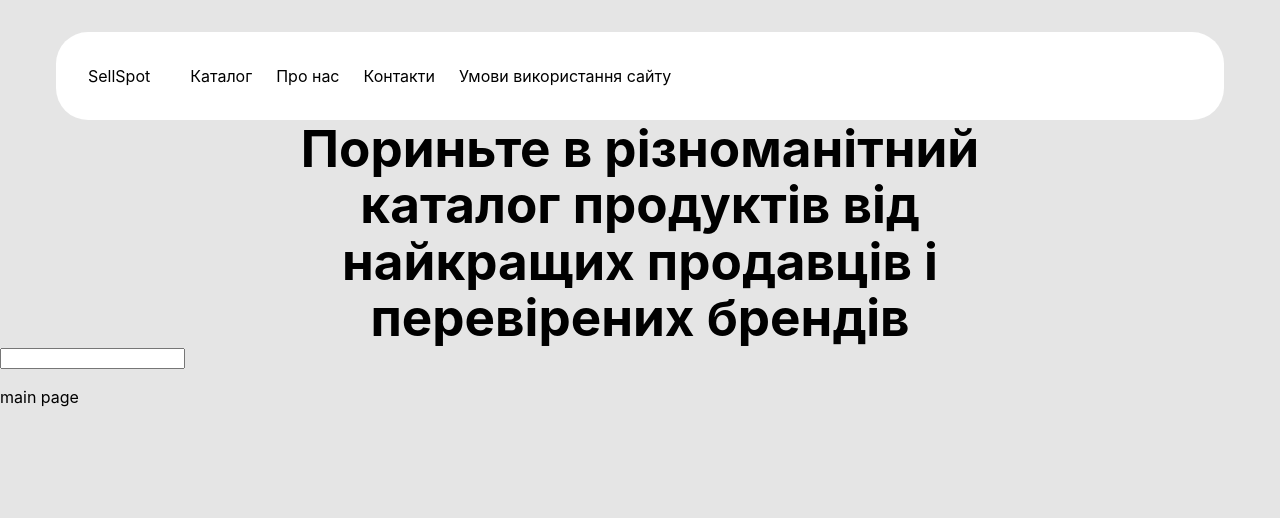
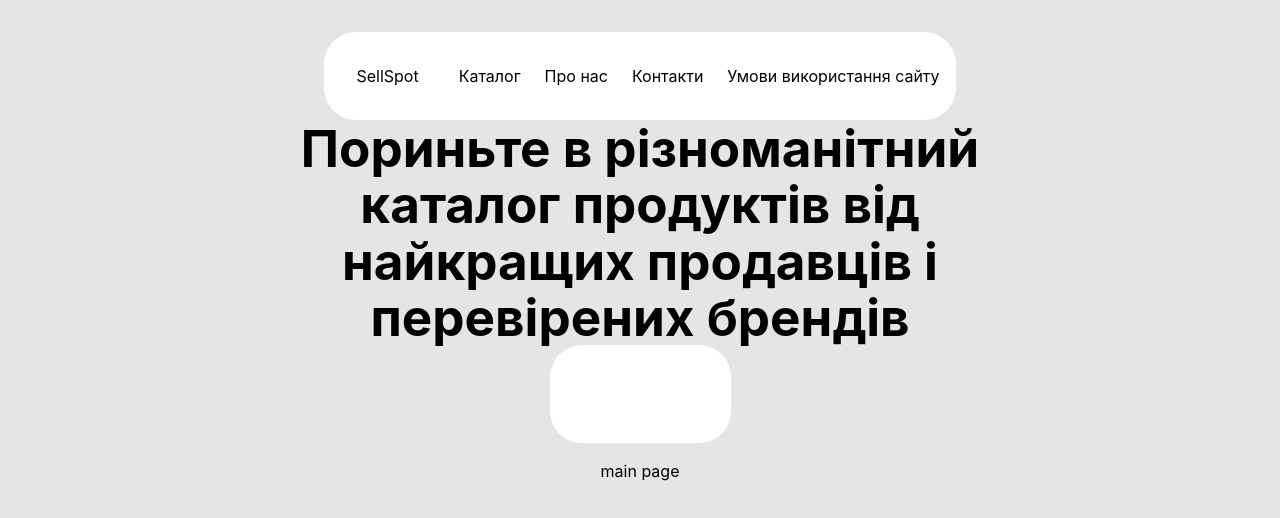
Before and after one commit to beligrous/sellspot-app, a React (Vite) app: page / in a window 1280 px wide. Shown: the top 518 px of the page. Built offline with nearby package versions, Linux system fonts and the light colour scheme.

Commit message:
add filter-styles

```diff
--- a/src/app-styled.js
+++ b/src/app-styled.js
@@ -1,6 +1,9 @@
 import { styled } from "styled-components";
 
 export const Container = styled.div`
+  display: flex;
+  flex-direction: column;
+  align-items: center;
   margin: 0 auto;
   padding-top: 32px;
   background-color: #e5e5e5;
--- a/src/components/Filter/Filter.jsx
+++ b/src/components/Filter/Filter.jsx
@@ -1,5 +1,7 @@
+import { Input } from "./filter-styled";
+
 const Filter = () => {
-  return <input type="text" />;
+  return <Input type="text" />;
 };
 
 export default Filter;
--- /dev/null
+++ b/src/components/Filter/filter-styled.js
@@ -0,0 +1,9 @@
+import { styled } from "styled-components";
+
+export const Input = styled.input`
+  display: inline-block;
+  height: 96px;
+  margin: 0 auto;
+  border-radius: 32px;
+  border: none;
+`;
--- a/src/components/Header/header-styled.js
+++ b/src/components/Header/header-styled.js
@@ -2,6 +2,7 @@ import { styled } from "styled-components";
 
 export const Container = styled.header`
   height: 88px;
+  width: auto;
   display: flex;
   align-items: center;
   border-radius: 32px;
```
